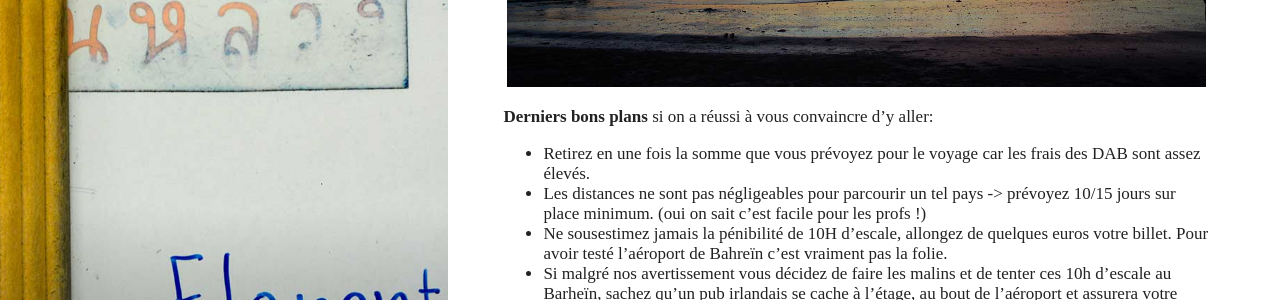
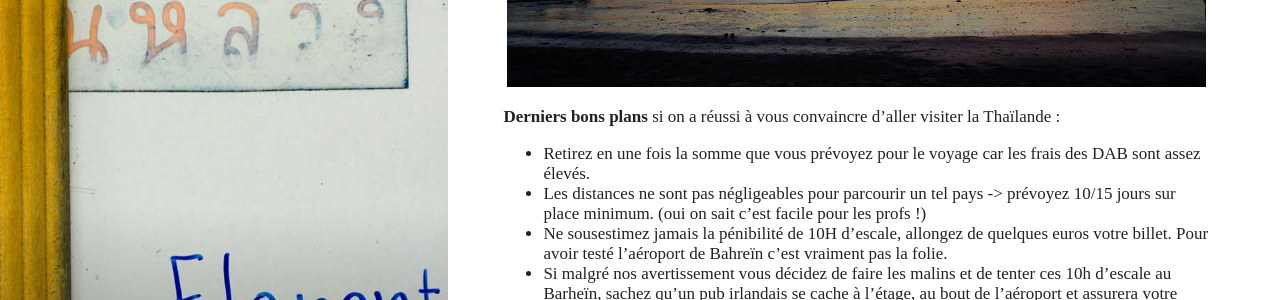
Before and after one commit to FlorentD/cairatuverras.github.io, a Jekyll site: the page built from _posts/2017-06-09-thailande-culture.md, in a window 1280 px wide and 900 px high, scrolled down 13598 px. Shown: the part 153-453 px from the top of the window. Built offline with Jekyll 4.4.1, drawn with Linux system fonts in a browser that asks for light colours; comment, search, counter and statistics services are not loaded.

Commit message:
Create 2017-06-09-thailande-culture.md

```diff
--- a/_posts/2017-06-09-thailande-culture.md
+++ b/_posts/2017-06-09-thailande-culture.md
@@ -97,7 +97,7 @@ Les trois endroits que nous avons visité lors de cette aventure **- Bangkok , l
 
 
 
-**Derniers bons plans** si on a réussi à vous convaincre d'y aller:
+**Derniers bons plans** si on a réussi à vous convaincre d'aller visiter la Thaïlande :
 
 - Retirez en une fois la somme que vous prévoyez pour le voyage car les frais des DAB sont assez élevés.
 - Les distances ne sont pas négligeables pour parcourir un tel pays -> prévoyez 10/15 jours sur place minimum. (oui on sait c'est facile pour les profs !)
```
